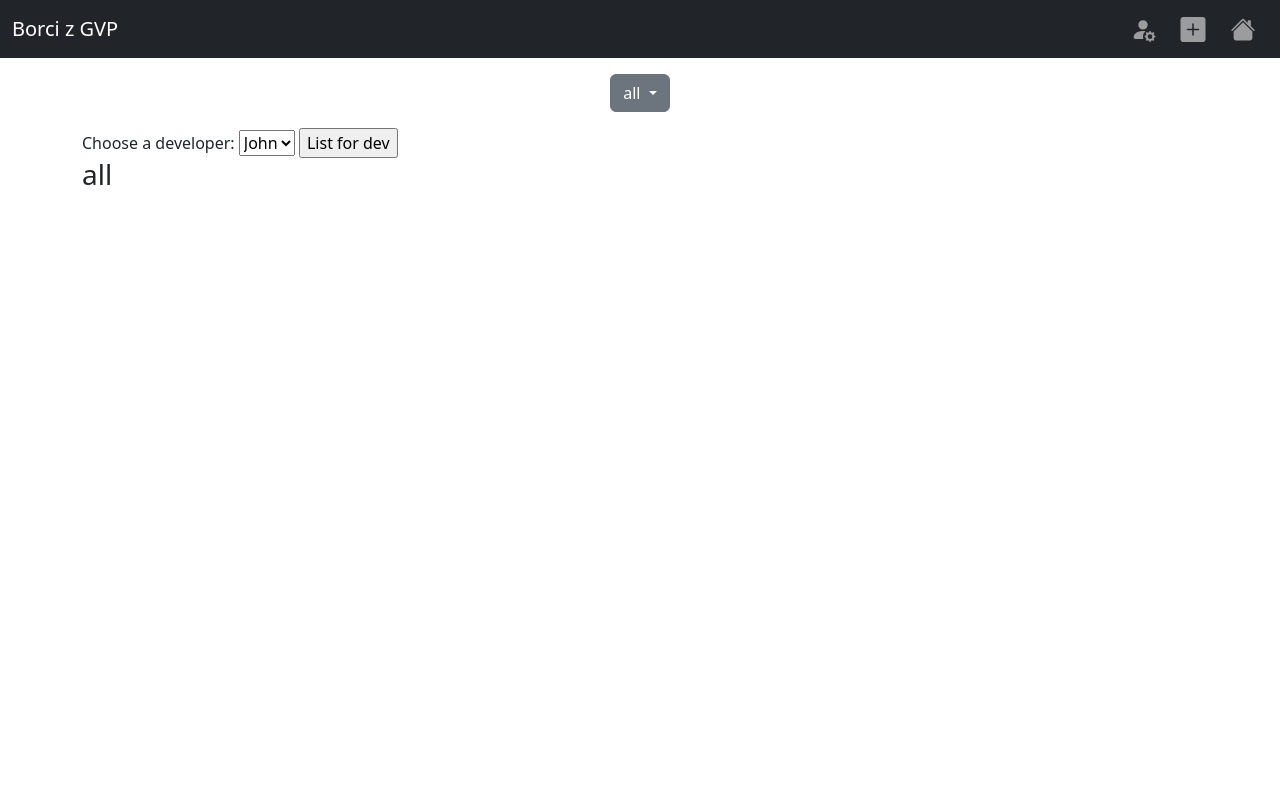
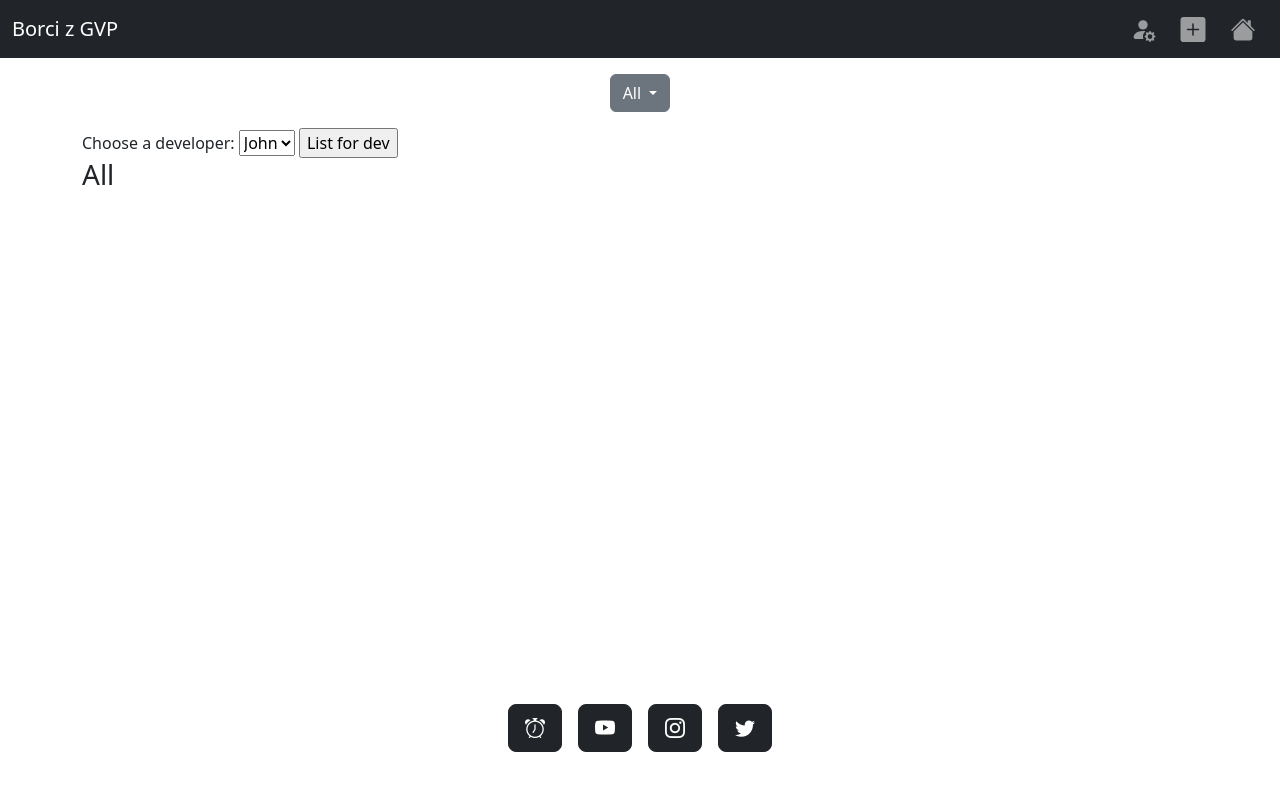
Before and after one commit to Sykora-J/tourdeapp23, a Flask app: page / in a window 1280 px wide. Run offline with Flask 2, Linux system fonts and the light colour scheme; data comes from the database, SQL or seed files in the repository; data that the repository does not hold is empty.

Commit message:
Added _footer.html, dev_form.html and some other changes

```diff
--- a/app/app.py
+++ b/app/app.py
@@ -22,10 +22,16 @@ db.init_app(app)
 
 @app.route('/')
 def log_list():  # put application's code here
-    for_dev = request.args.get('dev', 'all')
+    for_dev = request.args.get('dev', 'All')
     logs = db.select_all_logs()  # TODO log for only one dev
     devs = db.select_all_devs()
     return render_template('log_list.html', logs=logs, devs=devs, for_dev=for_dev)
+
+
+@app.route('/devs')
+def dev_form():  # put application's code here
+    devs = db.select_all_devs()
+    return render_template('dev_form.html', devs=devs)
 
 
 @app.route('/new', methods=['POST', 'GET'])
--- a/app/static/style.css
+++ b/app/static/style.css
@@ -1,3 +1,20 @@
+/* Layout of the sticky footer */
+
+body {
+  display: flex;
+  flex-direction: column;
+  height: 100vh;
+}
+
+.content {
+  flex-basis: auto;
+  flex: 1 0 auto;
+}
+
+footer {
+  flex: none;
+}
+
 .navbar-nav{
     flex-direction: row-reverse;
 }
--- a/app/templates/_footer.html
+++ b/app/templates/_footer.html
@@ -0,0 +1,14 @@
+<div class="container d-flex justify-content-center py-5">
+    <button type="button" class="btn btn-lg btn-dark btn-floating mx-2">
+        <i class="bi-alarm"></i>
+    </button>
+    <button type="button" class="btn btn-lg btn-dark btn-floating mx-2">
+        <i class="bi bi-youtube"></i>
+    </button>
+    <button type="button" class="btn btn-lg btn-dark btn-floating mx-2">
+        <i class="bi bi-instagram"></i>
+    </button>
+    <button type="button" class="btn btn-lg btn-dark btn-floating mx-2">
+        <i class="bi bi-twitter"></i>
+    </button>
+</div>
--- a/app/templates/_head.html
+++ b/app/templates/_head.html
@@ -3,4 +3,5 @@
 <title>DevLog</title>
 <link href="https://cdn.jsdelivr.net/npm/bootstrap@5.3.0-alpha1/dist/css/bootstrap.min.css" rel="stylesheet"
       integrity="sha384-GLhlTQ8iRABdZLl6O3oVMWSktQOp6b7In1Zl3/Jr59b6EGGoI1aFkw7cmDA6j6gD" crossorigin="anonymous">
+<link rel="stylesheet" href="https://cdn.jsdelivr.net/npm/bootstrap-icons@1.10.3/font/bootstrap-icons.css">
 <link rel="stylesheet" href="{{ url_for('static', filename='style.css') }}">
--- /dev/null
+++ b/app/templates/_single_day.html
@@ -0,0 +1,3 @@
+<div class="col g-3 {{ log.lang_css() }}">
+    <div class="single-log"><a href="/list/{{ log.log_id }}">{{ log.work_date }} Language: {{ log.lang }}</a></div>
+</div>
--- a/app/templates/log_list.html
+++ b/app/templates/log_list.html
@@ -5,7 +5,7 @@
   </head>
   <body>
   <header> {% include '_header.html' %}</header>
-  <section class="section">
+  <section class="section content">
       <div class="container">
           <div class="dropdown-center text-center m-3">
               <a class="btn btn-secondary dropdown-toggle" href="#" role="button" data-bs-toggle="dropdown" aria-expanded="true">
@@ -15,9 +15,11 @@
                 {% for dev in devs %}
                 <li><a class="dropdown-item" href="/dev/{{ dev }}">{{ dev }}</a></li>
                 {% endfor %}
+                <li><hr class="dropdown-divider"></li>
+                <li><a class="dropdown-item" href="/">All</a></li>
             </ul>
-        </div>
-        <div>
+          </div>
+          <div>
             <form action="">
             <label for="devs">Choose a developer:</label>
             <select id="dev" name="dev">
@@ -34,14 +36,13 @@
         <div class="container text-center">
             <div class="row row-cols-1 row-cols-sm-2 row-cols-md-3 row-cols-lg-4">
                 {% for log in logs %}
-                    <div class="col g-3 {{ log.lang_css() }}">
-                        <div class="single-log"><a href="/list/{{ log.log_id }}">{{ log.work_date }} Language: {{ log.lang }}</a></div>
-                    </div>
+                    {% include '_single_day.html' %}
                 {% endfor %}
             </div>
         </div>
     </div>
   </section>
+  <footer class="text-center text-white">{% include '_footer.html' %}</footer>
   <script src="https://cdn.jsdelivr.net/npm/bootstrap@5.3.0-alpha1/dist/js/bootstrap.bundle.min.js"
           integrity="sha384-w76AqPfDkMBDXo30jS1Sgez6pr3x5MlQ1ZAGC+nuZB+EYdgRZgiwxhTBTkF7CXvN"
           crossorigin="anonymous"></script>
```
Also changed, not shown: app/templates/dev_form.html (added, +27 -0 lines).
